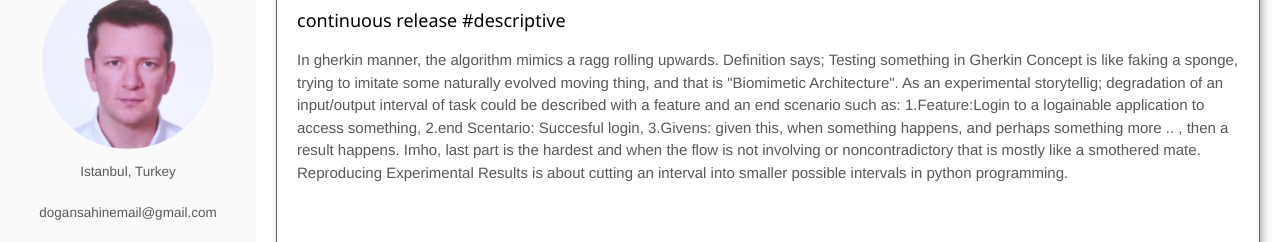
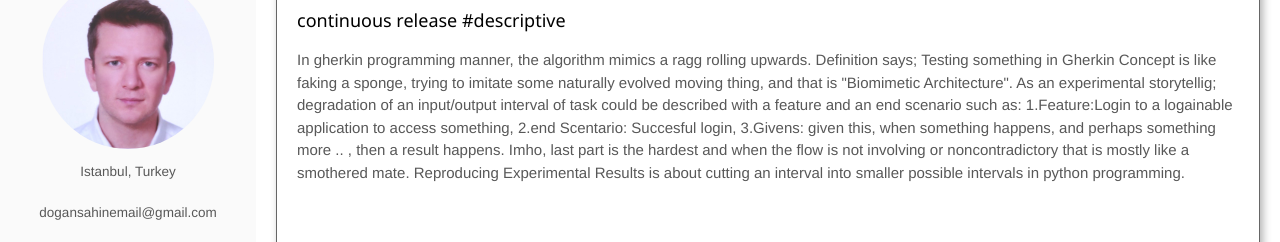
Before and after one commit to DoganSahin-git/dogansahin-git.github.io, a plain HTML site: page index.html in a window 1280 px wide. Shown: the part 189-431 px from the top of the page. Drawn offline with nearby package versions, Linux system fonts and the light colour scheme.

Commit message:
Update index.html

```diff
--- a/index.html
+++ b/index.html
@@ -31,7 +31,7 @@
     <div class="card">
     <h2>Python Blacksheep application that is willing to process dual data in gherkin concept</h2>
     <h5>continuous release #descriptive</h5>
-    <p>In gherkin manner, the algorithm mimics a ragg rolling upwards. Definition says; Testing something in Gherkin Concept is like faking a sponge, trying to imitate some naturally evolved moving thing, and that is "Biomimetic Architecture".
+    <p>In gherkin programming manner, the algorithm mimics a ragg rolling upwards. Definition says; Testing something in Gherkin Concept is like faking a sponge, trying to imitate some naturally evolved moving thing, and that is "Biomimetic Architecture".
     As an experimental storytellig; degradation of an input/output interval of task could be described with a feature and an end scenario such as: 1.Feature:Login to a logainable application to access something, 2.end Scentario: Succesful login, 3.Givens: given this, when something happens, and perhaps something more .. , then a result happens.
     Imho, last part is the hardest and when the flow is not involving or noncontradictory that is mostly like a smothered mate. Reproducing Experimental Results is about cutting an interval into smaller possible intervals in python programming.</p>
     <br>
```
